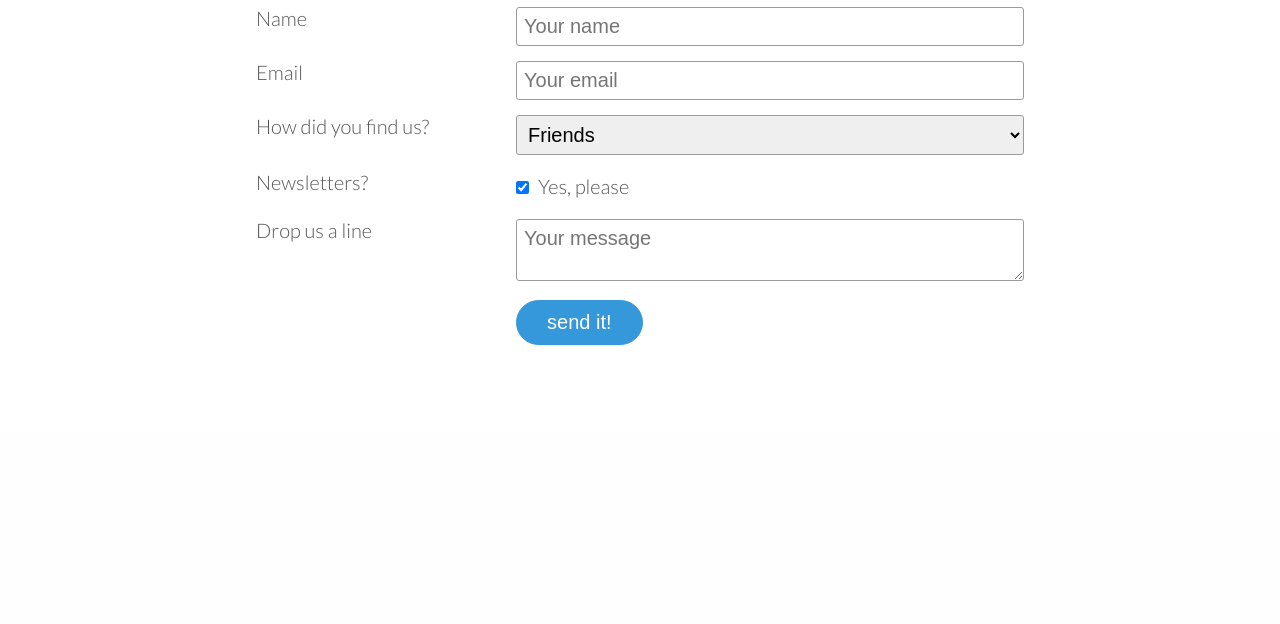
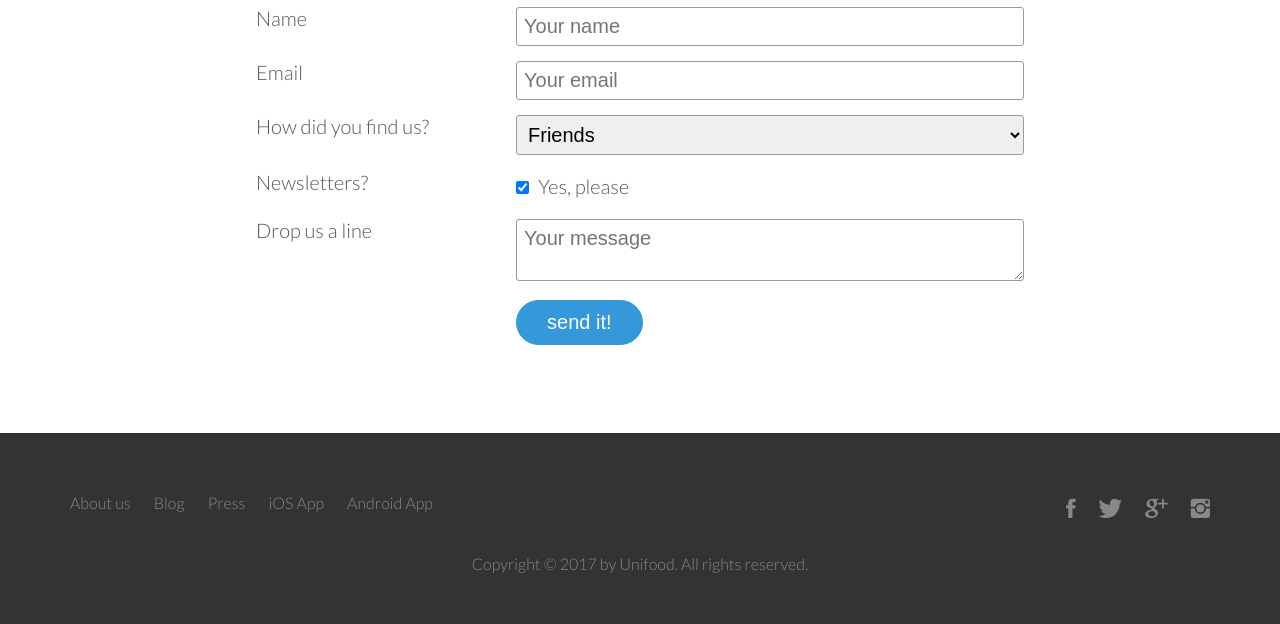
Before and after one commit to dmajumd2/Omnifood, a PHP site: page / in a window 1280 px wide. Shown: the part 4867-5491 px from the top of the page. Before the commit the page ends 5212 px from the top, so only its background shows below. Run offline with PHP 8.4, Linux system fonts and the light colour scheme; some web fonts are replaced.

Commit message:
Add: Added the footer section with social links

```diff
--- a/Omnifood/index.html
+++ b/Omnifood/index.html
@@ -399,10 +399,35 @@
 
 				</form>
 			</div>
+		</section>
 
+		<footer>
+			<div class="row">
+				<div class="col span-1-of-2">
+					<ul class="footer-nav">
+						<li><a href="#">About us</a></li>
+						<li><a href="#">Blog</a></li>
+						<li><a href="#">Press</a></li>
+						<li><a href="#">iOS App</a></li>
+						<li><a href="#">Android App</a></li>
+					</ul>
+				</div>
+				<div class="col span-1-of-2">
+					<ul class="social-links">
+						<li><a href="#"><i class="ion-social-facebook"></i></a></li>
+						<li><a href="#"><i class="ion-social-twitter"></i></a></li>
+						<li><a href="#"><i class="ion-social-googleplus"></i></a></li>
+						<li><a href="#"><i class="ion-social-instagram"></i></a></li>
+					</ul>
+				</div>
+			</div>
 
-
-		</section>
+			<div class="row">
+				<p>
+					Copyright &copy; 2017 by Unifood. All rights reserved.
+				</p>
+			</div>
+		</footer>
 
 
     </body>
@@ -410,13 +435,13 @@
 
 
 <!---
-Title: We're happy to hear from you
+1. About us
+2. Blog
+3. Press
+4. iOS App
+5. Android App
 
-Fields to include:
-Name
-Email
-How did you find us?
-Newsletter
-Drop us a line
+Also include links to facebook, twitter, google+ and Instagram accounts.
+
 
 -->
--- a/Omnifood/resources/css/style.css
+++ b/Omnifood/resources/css/style.css
@@ -478,3 +478,84 @@ input[type=checkbox] {
 *:focus {
 	outline: none;
 }
+
+/*--------------------------------------------------*/
+/* FOOTER */
+/*-------------------------------------------------- */
+
+footer {
+	background-color: #333;
+	padding: 50px;
+	font-size: 80%;
+}
+
+.footer-nav {
+	list-style: none;
+	float: left;
+}
+
+.social-links {
+	list-style: none;
+	float: right;
+}
+
+.footer-nav li,
+.social-links li {
+	display: inline-block;
+	margin-right: 20px;
+}
+
+.footer-nav li:last-child,
+.social-links li:last-child {
+	margin-right: 0;
+	}
+
+.footer-nav li a:link,
+.footer-nav li a:visited,
+.social-links li a:link,
+.social-links li a:visited
+{
+	text-decoration: none;
+	border: 0;
+	color: #888;
+	transition: color 0.2s;
+}
+
+.social-links li a:link,
+.social-links li a:visited {
+	font-size: 160%;
+}
+
+.footer-nav li a:hover,
+.footer-nav li a:active{
+	color: #ddd;
+}
+
+footer p {
+	color: #888;
+	text-align: center;
+	margin-top: 20px;
+}
+
+.ion-social-facebook,
+.ion-social-twitter,
+.ion-social-googleplus,
+.ion-social-instagram {
+	transition: color 0.2s;
+}
+
+.ion-social-facebook:hover {
+	color: #3b5998;
+}
+
+.ion-social-twitter:hover{
+	color: #00aced;
+}
+
+.ion-social-googleplus:hover{
+	color: #dd4b39;
+}
+
+.ion-social-instagram:hover{
+	color: #517fa4;
+}
```
